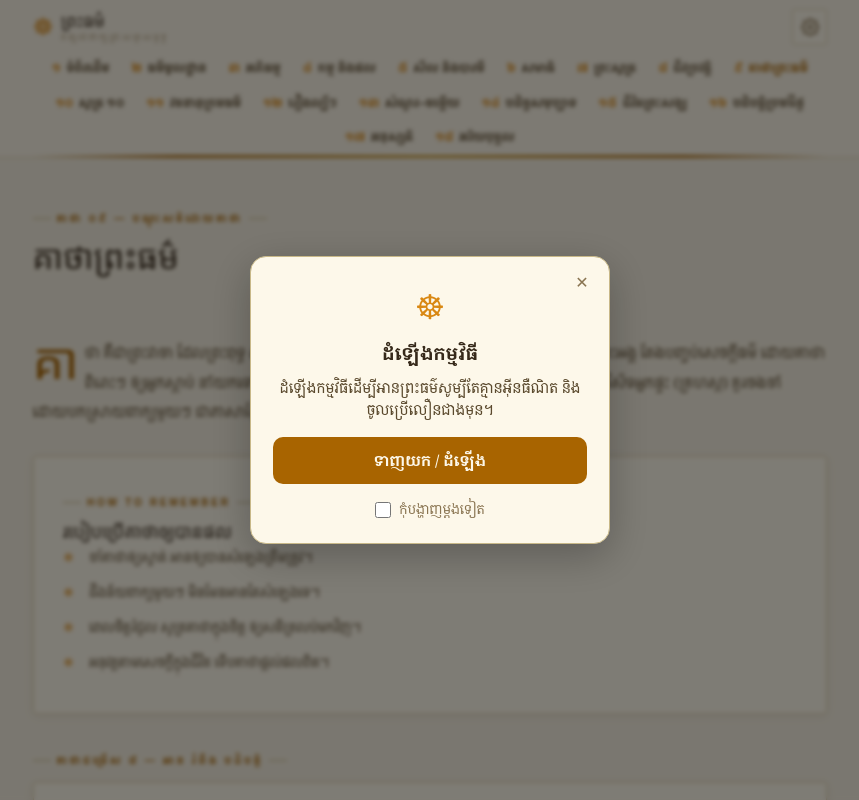
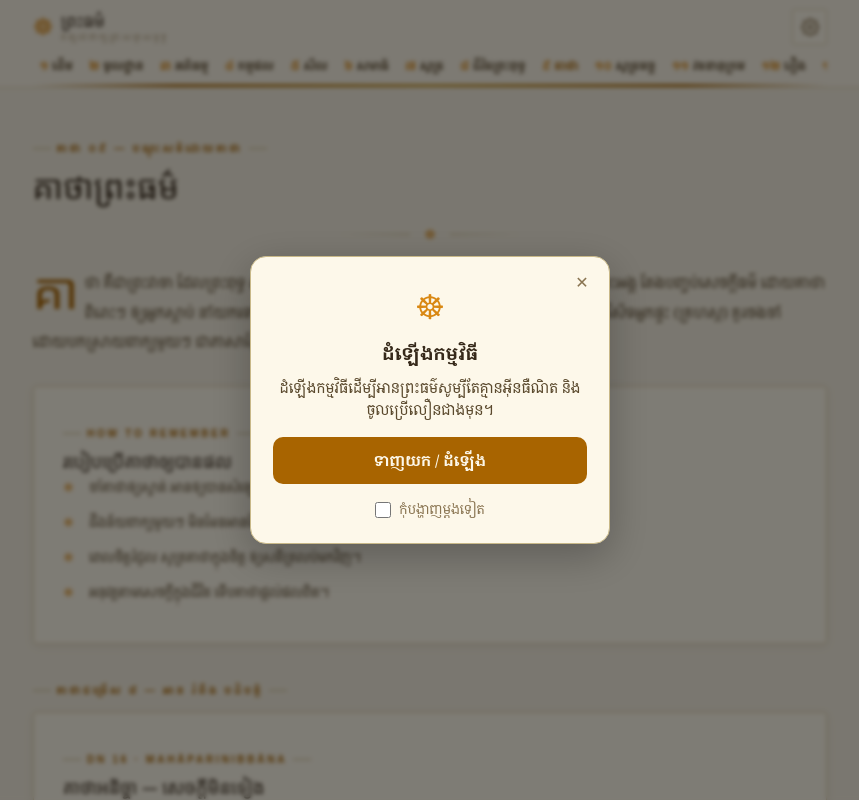
Before and after one commit to NgoytryLyhuor/buddha-dhamma, a Vue app: page /gathas in a window 1280 px wide. Shown: the top 800 px of the page, without its empty margins (210-1069 px from the left). Built offline with nearby package versions, Linux system fonts and the light colour scheme; a web font is replaced by a local one.

Commit message:
Redesign desktop nav: compact single scrollable row instead of tall wrapped rows

```diff
--- a/src/App.vue
+++ b/src/App.vue
@@ -75,16 +75,17 @@
           </div>
         </transition>
 
-        <!-- Desktop horizontal nav -->
-        <nav class="desktop-nav mt-2 -mb-px">
-          <div class="topnav-inner flex flex-wrap items-center justify-center gap-x-1 gap-y-0.5 text-[12px] font-bold">
+        <!-- Desktop horizontal nav (compact single row, scrollable if overflow) -->
+        <nav class="desktop-nav mt-2">
+          <div class="topnav-inner flex items-center gap-0.5 overflow-x-auto text-[11.5px] font-bold whitespace-nowrap"
+            style="-webkit-overflow-scrolling: touch; scrollbar-width: none">
             <router-link v-for="n in nav" :key="n.to" :to="n.to"
-              class="px-2.5 py-2 flex items-center gap-1.5 transition hover:opacity-80"
+              class="px-2 py-1.5 flex items-center gap-1 transition hover:opacity-80"
               :style="routeMeta === n.to ? { color: 'var(--accent)' } : { color: 'var(--ink-soft)' }">
-              <span :style="{ color: 'var(--accent-bright)' }">{{ n.num }}</span>{{ t(n.km, n.en) }}
+              <span :style="{ color: 'var(--accent-bright)' }">{{ n.num }}</span>{{ t(n.kmShort, n.en) }}
             </router-link>
           </div>
-          <div class="dhammascroll mt-px"></div>
+          <div class="dhammascroll mt-1"></div>
         </nav>
 
         <!-- Mobile horizontal pill nav (scrollable, NOT bottom tabs) -->
--- a/src/style.css
+++ b/src/style.css
@@ -322,9 +322,11 @@ header { backdrop-filter: blur(10px); -webkit-backdrop-filter: blur(10px); }
 .bm-remove:hover { border-color: var(--red); color: var(--red); }
 
 .topnav-inner a { position: relative; white-space: nowrap; }
+.topnav-inner a:hover { opacity: 0.75; }
+.topnav-inner::-webkit-scrollbar { display: none; }
 .topnav-inner a.active { color: var(--accent) !important; }
 .topnav-inner a.active::after {
-  content: ''; position: absolute; left: 8px; right: 8px; bottom: -2px;
+  content: ''; position: absolute; left: 8px; right: 8px; bottom: -1px;
   height: 2px; background: var(--accent);
 }
 
```
